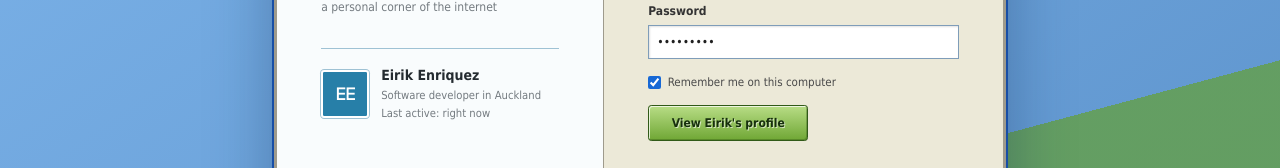
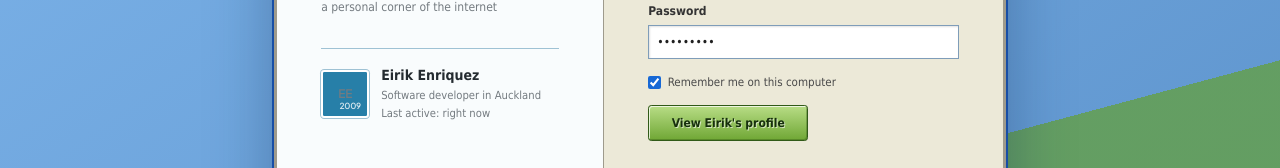
Before and after one commit to eirikenriquez/eirikenriquez.github.io, a React (Vite) app: page / in a window 1280 px wide. Shown: the part 374-542 px from the top of the page. Built offline with nearby package versions, Linux system fonts and the light colour scheme.

Commit message:
add profile photo placeholders

```diff
--- a/src/components/ProfileIntro.css
+++ b/src/components/ProfileIntro.css
@@ -22,9 +22,6 @@
 }
 
 .profile-intro__avatar {
-  display: grid;
-  aspect-ratio: 1;
-  place-items: center;
   border: 0.375rem solid var(--color-surface);
   border-radius: 1.5rem;
   background:
@@ -34,6 +31,13 @@
   color: var(--color-surface);
   font-size: 1.5rem;
   font-weight: 500;
+}
+
+.profile-intro__avatar .profile-photo__period {
+  right: 0.75rem;
+  bottom: 0.65rem;
+  color: rgb(255 255 255 / 82%);
+  font-size: 0.6875rem;
 }
 
 .profile-intro__label,
--- a/src/components/ProfileIntro.tsx
+++ b/src/components/ProfileIntro.tsx
@@ -1,11 +1,10 @@
+import ProfilePhoto from './ProfilePhoto';
 import './ProfileIntro.css';
 
 function ProfileIntro() {
   return (
     <section className="profile-intro" id="profile" aria-labelledby="profile-name">
-      <div className="profile-intro__avatar" aria-label="Profile photo placeholder">
-        EE
-      </div>
+      <ProfilePhoto className="profile-intro__avatar" period="today" />
 
       <div className="profile-intro__identity">
         <p className="profile-intro__label">profile / Auckland, Aotearoa</p>
--- /dev/null
+++ b/src/components/ProfilePhoto.css
@@ -0,0 +1,15 @@
+.profile-photo {
+  position: relative;
+  display: grid;
+  aspect-ratio: 1;
+  place-items: center;
+}
+
+.profile-photo__period {
+  position: absolute;
+  right: 0.4rem;
+  bottom: 0.35rem;
+  font-size: 0.625rem;
+  font-weight: 700;
+  line-height: 1;
+}
--- /dev/null
+++ b/src/components/ProfilePhoto.tsx
@@ -0,0 +1,24 @@
+import './ProfilePhoto.css';
+
+type ProfilePhotoProps = {
+  className?: string;
+  period: '2009' | 'today';
+};
+
+function ProfilePhoto({ className, period }: ProfilePhotoProps) {
+  const classNames = ['profile-photo', className].filter(Boolean).join(' ');
+  const description = period === '2009' ? 'Eirik in 2009' : 'Eirik today';
+
+  return (
+    <div className={classNames} role="img" aria-label={`${description} placeholder`}>
+      <span className="profile-photo__initials" aria-hidden="true">
+        EE
+      </span>
+      <span className="profile-photo__period" aria-hidden="true">
+        {period}
+      </span>
+    </div>
+  );
+}
+
+export default ProfilePhoto;
--- a/src/components/XPLoginScreen.css
+++ b/src/components/XPLoginScreen.css
@@ -162,9 +162,7 @@
 }
 
 .xp-login__avatar {
-  display: grid;
   width: 3rem;
-  height: 3rem;
   flex: 0 0 auto;
   border: 2px solid #ffffff;
   border-radius: 0.2rem;
@@ -174,6 +172,11 @@
   color: #ffffff;
   font-family: var(--font-body);
   font-weight: 700;
+}
+
+.xp-login__avatar .profile-photo__period {
+  color: rgb(255 255 255 / 82%);
+  font-size: 0.5rem;
 }
 
 .xp-login__profile-preview div:last-child {
--- a/src/components/XPLoginScreen.tsx
+++ b/src/components/XPLoginScreen.tsx
@@ -1,4 +1,5 @@
 import type { FormEvent } from 'react';
+import ProfilePhoto from './ProfilePhoto';
 import './XPLoginScreen.css';
 
 type XPLoginScreenProps = {
@@ -44,9 +45,7 @@ function XPLoginScreen({ isOpening, onViewProfile }: XPLoginScreenProps) {
             <p className="xp-login__tagline">a personal corner of the internet</p>
 
             <div className="xp-login__profile-preview">
-              <div className="xp-login__avatar" aria-hidden="true">
-                EE
-              </div>
+              <ProfilePhoto className="xp-login__avatar" period="2009" />
               <div>
                 <strong>Eirik Enriquez</strong>
                 <span>Software developer in Auckland</span>
```
